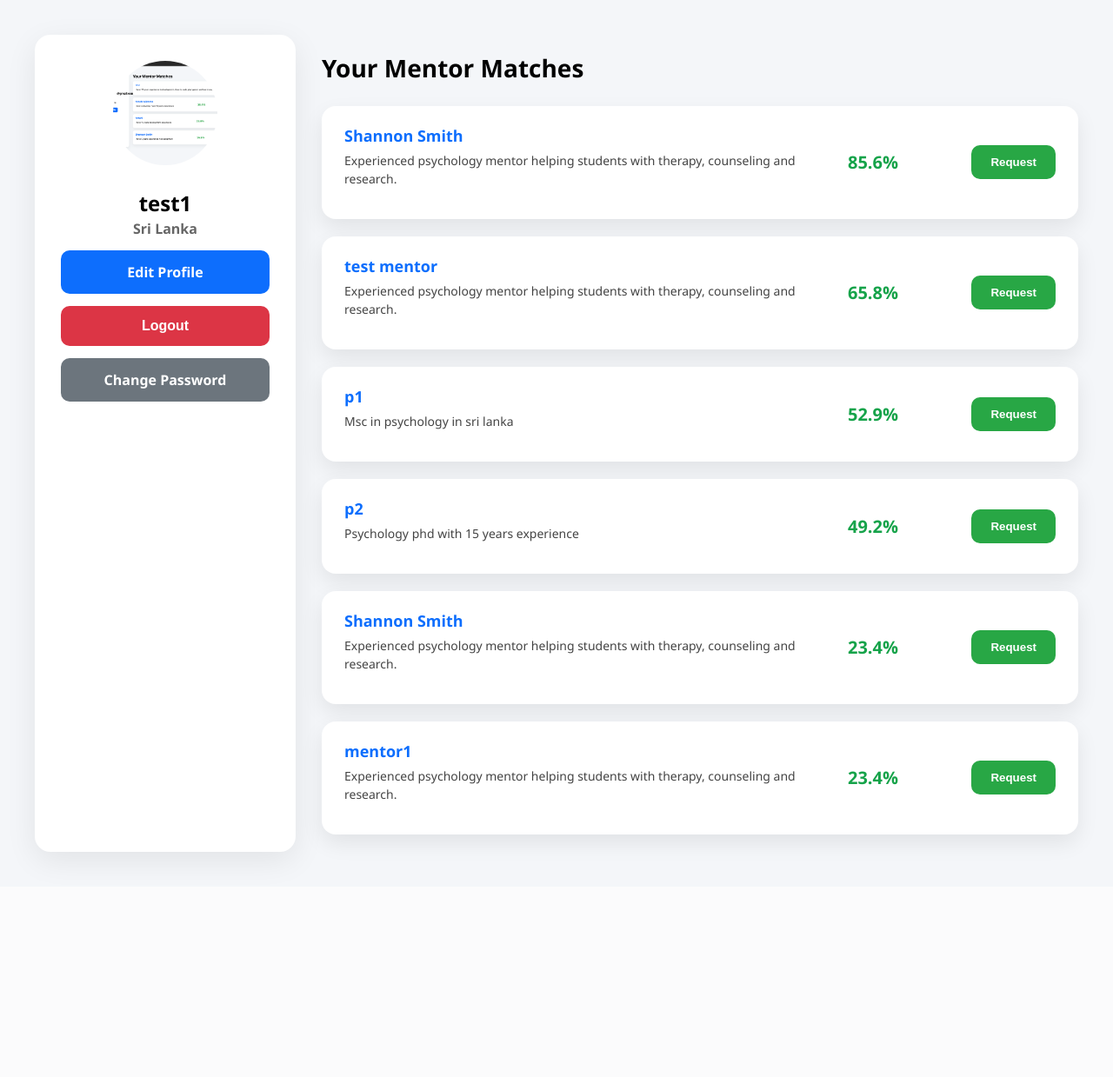
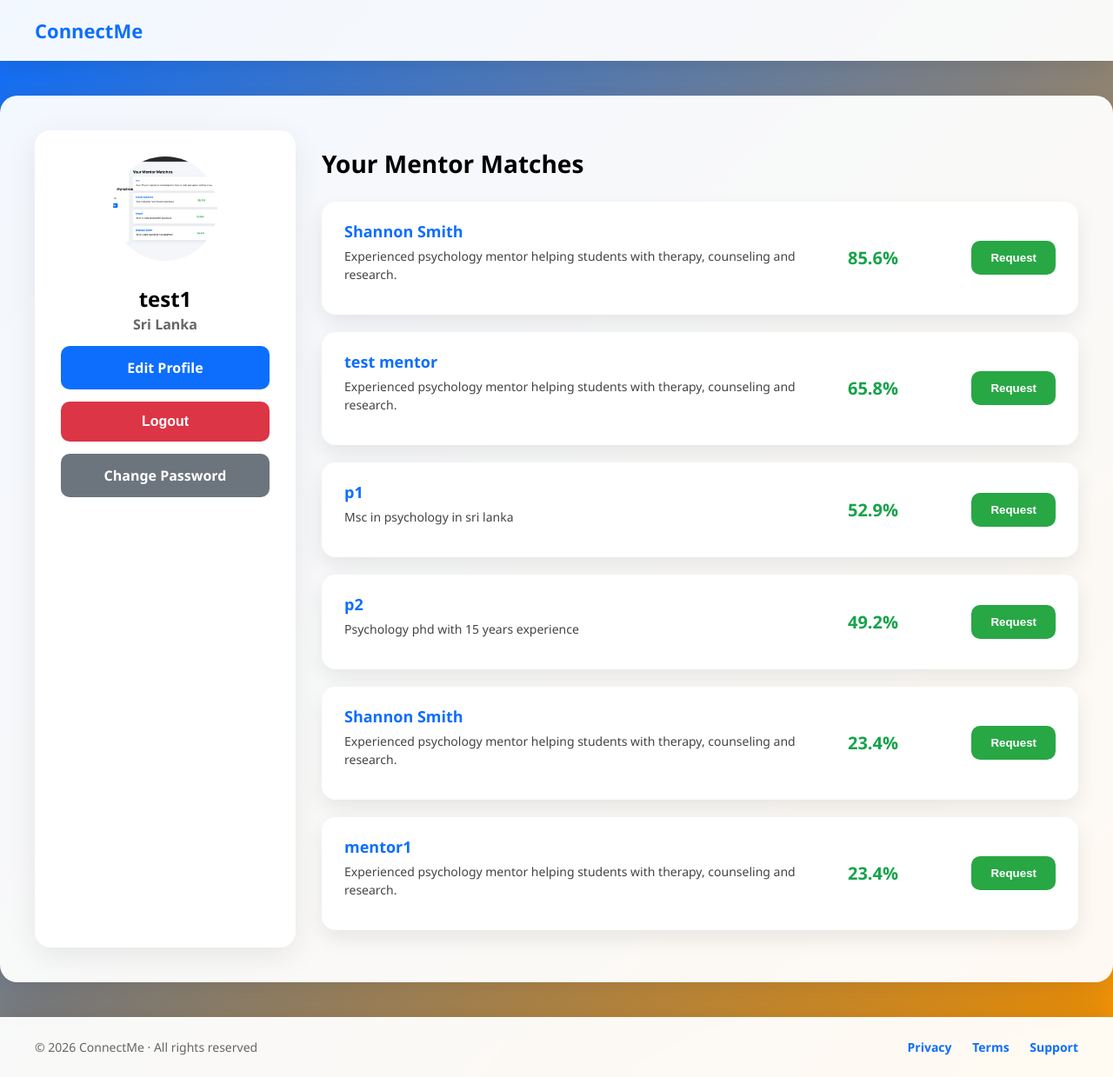
Before and after one commit to coolshano/coffeenconnect, a Django app: page /mentee/dashboard/ in a window 1280 px wide. Shown: the whole page at 87% size. Before the commit the page ends 999 px from the top, so only its background shows below. Run offline with Django 5.2, Linux system fonts and the light colour scheme; a user stored in the database is signed in; data comes from the database, SQL or seed files in the repository; both versions use the stored data as it was after the commit.

Commit message:
Refactor mentee profile

```diff
--- a/core/templates/mentee_dashboard.html
+++ b/core/templates/mentee_dashboard.html
@@ -7,18 +7,45 @@
 <style>
 body {
     font-family: "Segoe UI", system-ui;
-    background:#f4f6f9;
-    margin:0;
+    margin: 0;
+    min-height: 100vh;
+    background: linear-gradient(135deg, #0d6efd, #ff9800);
 }
 
-/* Layout */
+/* HEADER */
+.app-header {
+    height: 70px;
+    background: rgba(255,255,255,0.95);
+    backdrop-filter: blur(10px);
+    display: flex;
+    justify-content: space-between;
+    align-items: center;
+    padding: 0 40px;
+    box-shadow: 0 5px 20px rgba(0,0,0,0.1);
+}
+
+.logo {
+    font-size: 22px;
+    font-weight: 800;
+    color: #0d6efd;
+}
+
+.header-user {
+    font-weight: 600;
+    color: #444;
+}
+
+/* GLASS LAYOUT */
 .layout {
     display:grid;
     grid-template-columns: 300px 1fr;
     max-width:1200px;
-    margin:auto;
+    margin:40px auto;
     gap:30px;
     padding:40px;
+    background: rgba(255,255,255,0.95);
+    border-radius: 20px;
+    box-shadow: 0 20px 60px rgba(0,0,0,0.15);
 }
 
 /* LEFT PANEL */
@@ -64,21 +91,9 @@ body {
     cursor:pointer;
 }
 
-/* Button colors */
-.profile-btn.edit {
-    background:#0d6efd;
-    color:white;
-}
-
-.profile-btn.logout {
-    background:#dc3545;
-    color:white;
-}
-
-.profile-btn.password {
-    background:#6c757d;
-    color:white;
-}
+.profile-btn.edit { background:#0d6efd; color:white; }
+.profile-btn.logout { background:#dc3545; color:white; }
+.profile-btn.password { background:#6c757d; color:white; }
 
 .profile-btn.edit:hover { background:#0b5ed7; }
 .profile-btn.logout:hover { background:#bb2d3b; }
@@ -145,16 +160,44 @@ body {
 
 .pending { background:#ffc107; color:black; }
 .accepted { background:#0d6efd; }
+
+/* FOOTER */
+.app-footer {
+    background: rgba(255,255,255,0.95);
+    backdrop-filter: blur(10px);
+    padding:25px 40px;
+    display:flex;
+    justify-content:space-between;
+    align-items:center;
+    color:#666;
+    font-size:14px;
+    box-shadow:0 -5px 20px rgba(0,0,0,0.1);
+}
+
+.footer-links a {
+    margin-left:20px;
+    text-decoration:none;
+    color:#0d6efd;
+    font-weight:600;
+}
+.footer-links a:hover {
+    text-decoration:underline;
+}
 </style>
 </head>
 
 <body>
 
+<!-- HEADER -->
+<div class="app-header">
+    <div class="logo">ConnectMe</div>
+</div>
+
+<!-- MAIN -->
 <div class="layout">
 
 <!-- LEFT PROFILE -->
 <div class="profile">
-
     {% if mentee.profile_image %}
         <img src="{{ mentee.profile_image.url }}">
     {% else %}
@@ -174,7 +217,6 @@ body {
     <a href="{% url 'password_change' %}" class="profile-btn password">
         Change Password
     </a>
-
 </div>
 
 <!-- RIGHT MATCHES -->
@@ -208,10 +250,19 @@ body {
     {% empty %}
         <p>No mentors found yet.</p>
     {% endfor %}
-
 </div>
 
 </div>
 
+<!-- FOOTER -->
+<div class="app-footer">
+    <div>© 2026 ConnectMe · All rights reserved</div>
+    <div class="footer-links">
+        <a href="#">Privacy</a>
+        <a href="#">Terms</a>
+        <a href="#">Support</a>
+    </div>
+</div>
+
 </body>
 </html>
```
Also changed, not shown: core/templates/login.html (+67 -16 lines), core/templates/mentee_profile.html (+75 -15 lines), core/templates/register.html (+72 -18 lines), db.sqlite3, media/profiles/photo_R3GNRfX.jpeg (added), 1 other file.
